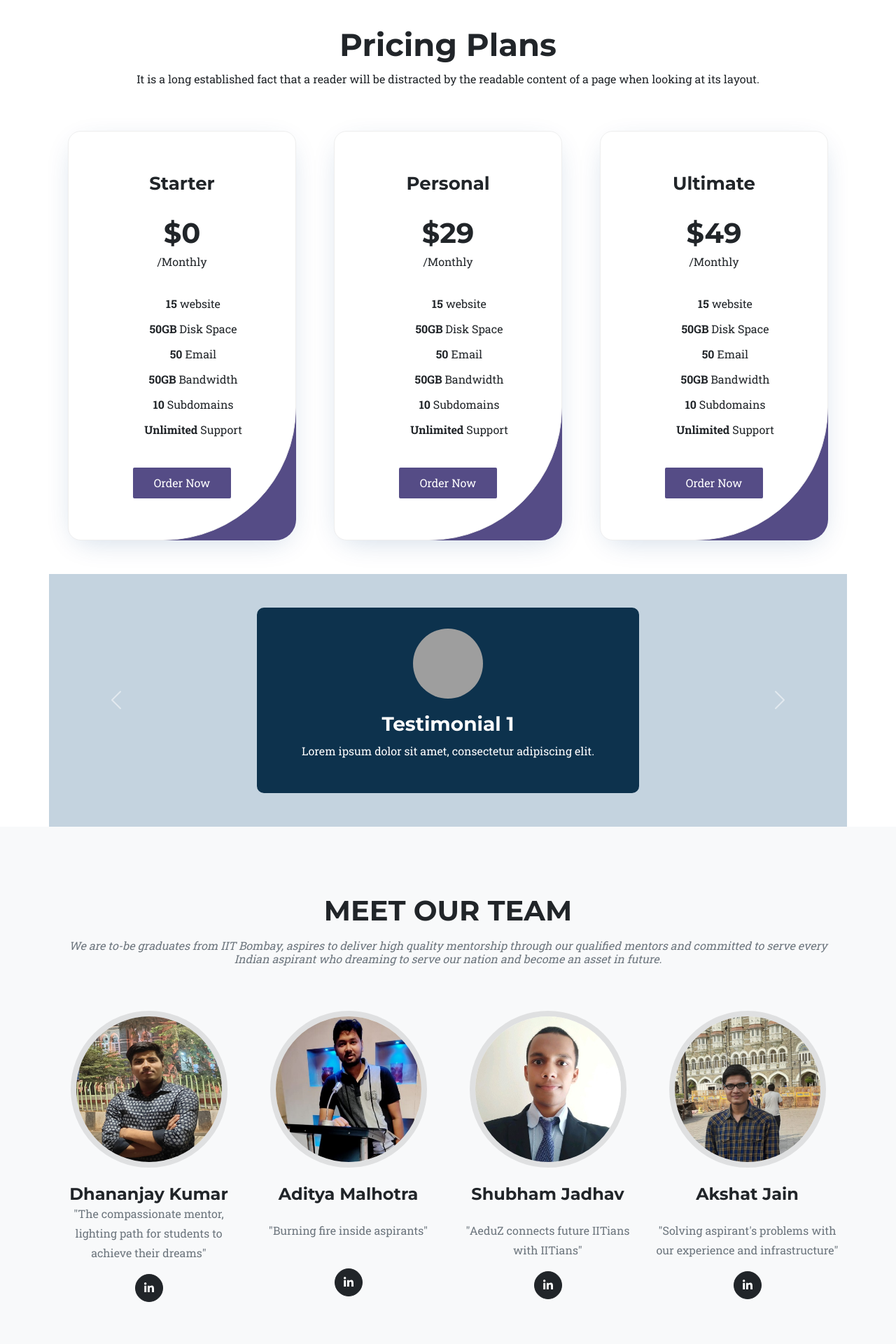
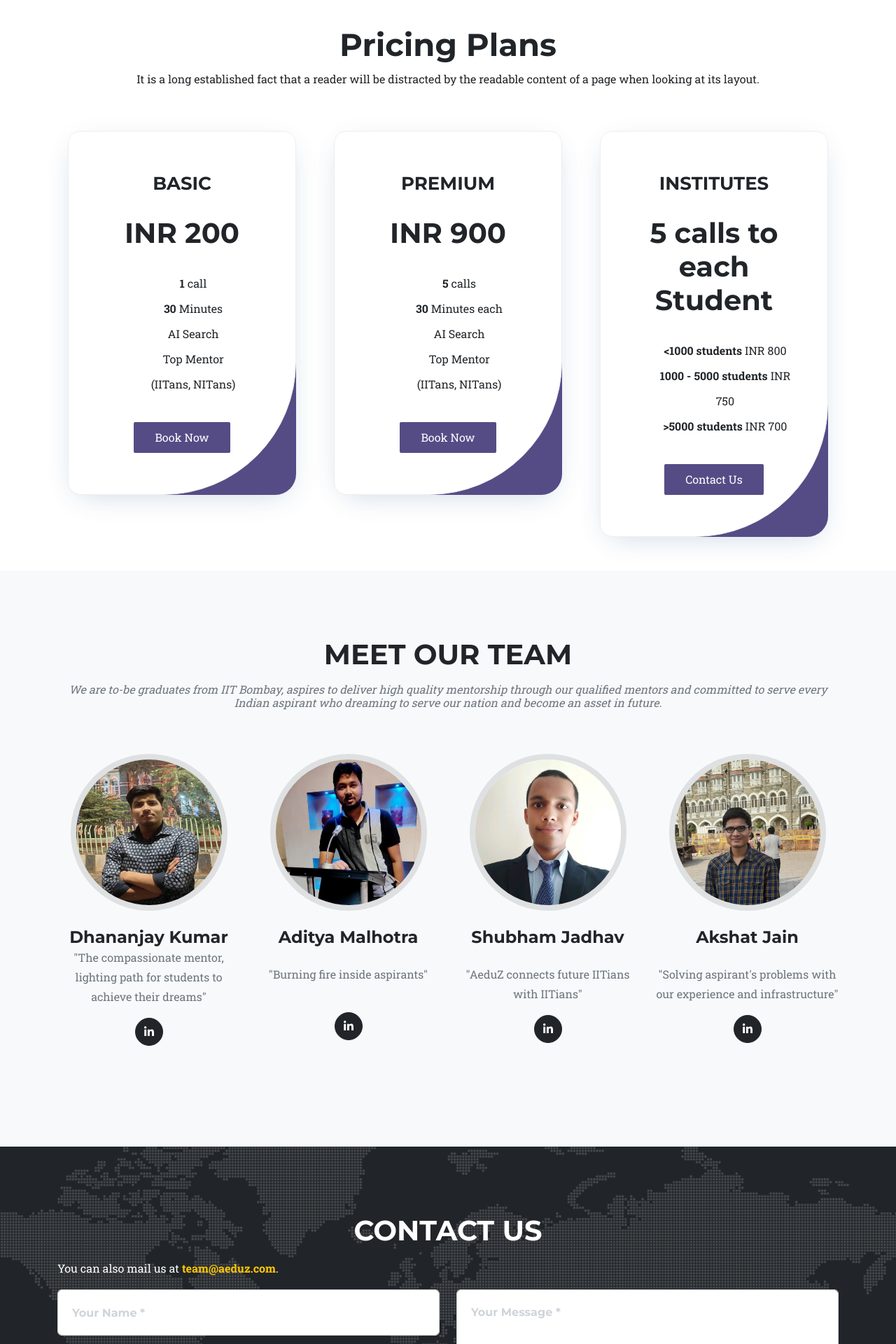
Before and after one commit to aeduz24/main_website, a Django app: page / in a window 1280 px wide. Shown: the part 2044-3964 px from the top of the page at 70% size. Run offline with Django 4.2, Linux system fonts and the light colour scheme; data comes from the database, SQL or seed files in the repository; some libraries are stand-ins or nearby versions; grey boxes are pictures that could not be loaded.

Commit message:
pricing updated

```diff
--- a/startup/settings.py
+++ b/startup/settings.py
@@ -23,7 +23,7 @@ BASE_DIR = Path(__file__).resolve().parent.parent
 SECRET_KEY = "django-insecure-n^x!sf$&m*___8yl0)yse#xo-r6628#zxq@=sasy@3%417(v@c"
 
 # SECURITY WARNING: don't run with debug turned on in production!
-DEBUG = True
+DEBUG = False
 
 ALLOWED_HOSTS =  ['www.aeduz.com','aeduz.com','13.126.66.72','localhost','127.0.0.1']
 
@@ -85,7 +85,7 @@ TEMPLATES = [
 
 WSGI_APPLICATION = "startup.wsgi.application"
 import os
-STATIC_URL = 'static_url/'
+STATIC_URL = 'static/'
 # STATIC_ROOT = os.path.join(BASE_DIR, 'static')
 
 # STATICFILES_DIRS = [
--- a/templates/index.html
+++ b/templates/index.html
@@ -255,22 +255,22 @@ Insight into student challenges and needs
                         <div class="pricing_design">
                             <div class="single-pricing">
                                 <div class="price-head">
-                                    <h2>Starter</h2>
-                                    <h1>$0</h1>
-                                    <span>/Monthly</span>
+                                    <h2>BASIC</h2>
+                                    <h1>INR 200</h1>
+                                    <!-- <span>/per call</span> -->
                                 </div>
                                 <ul>
-                                    <li><b>15</b> website</li>
-                                    <li><b>50GB</b> Disk Space</li>
-                                    <li><b>50</b> Email</li>
-                                    <li><b>50GB</b> Bandwidth</li>
-                                    <li><b>10</b> Subdomains</li>
-                                    <li><b>Unlimited</b> Support</li>
+                                    <li><b>1</b> call</li>
+                                    <li><b>30</b> Minutes</li>
+                                    <li>AI Search</li>
+                                    <li>Top Mentor</li>
+                                    <li>(IITans, NITans)</li>
+                                    <!-- <li><b>Unlimited</b> Support</li> -->
                                 </ul>
                                 <div class="pricing-price">
 
                                 </div>
-                                <a href="#" class="price_btn">Order Now</a>
+                                <a href="/accounts/google/login/" class="price_btn">Book Now</a>
                             </div>
                         </div>
                     </div><!--- END COL -->
@@ -278,22 +278,21 @@ Insight into student challenges and needs
                         <div class="pricing_design">
                             <div class="single-pricing">
                                 <div class="price-head">
-                                    <h2>Personal</h2>
-                                    <h1 class="price">$29</h1>
-                                    <span>/Monthly</span>
+                                    <h2>PREMIUM</h2>
+                                    <h1>INR 900</h1>
+                                    <!-- <span>/per call</span> -->
                                 </div>
                                 <ul>
-                                    <li><b>15</b> website</li>
-                                    <li><b>50GB</b> Disk Space</li>
-                                    <li><b>50</b> Email</li>
-                                    <li><b>50GB</b> Bandwidth</li>
-                                    <li><b>10</b> Subdomains</li>
-                                    <li><b>Unlimited</b> Support</li>
+                                    <li><b>5</b> calls</li>
+                                    <li><b>30</b> Minutes each</li>
+                                    <li>AI Search</li>
+                                    <li>Top Mentor</li>
+                                    <li>(IITans, NITans)</li>
                                 </ul>
                                 <div class="pricing-price">
 
                                 </div>
-                                <a href="#" class="price_btn">Order Now</a>
+                                <a href="/accounts/google/login/" class="price_btn">Book Now</a>
                             </div>
                         </div>
                     </div><!--- END COL -->
@@ -301,22 +300,22 @@ Insight into student challenges and needs
                         <div class="pricing_design">
                             <div class="single-pricing">
                                 <div class="price-head">
-                                    <h2>Ultimate</h2>
-                                    <h1 class="price">$49</h1>
-                                    <span>/Monthly</span>
+                                    <h2>INSTITUTES</h2>
+                                    <h1 class="price">5 calls to each Student</h1>
+                                    <!-- <span>/Monthly</span> -->
                                 </div>
                                 <ul>
-                                    <li><b>15</b> website</li>
-                                    <li><b>50GB</b> Disk Space</li>
-                                    <li><b>50</b> Email</li>
-                                    <li><b>50GB</b> Bandwidth</li>
-                                    <li><b>10</b> Subdomains</li>
-                                    <li><b>Unlimited</b> Support</li>
+                                    <li><b> &lt;1000 students</b> INR 800</li>
+                                    <li><b>1000 - 5000 students</b> INR 750</li>
+                                    <li><b>&gt;5000 students</b> INR 700</li>
+                                    <!-- <li><b>50GB</b> Bandwidth</li> -->
+                                    <!-- <li><b>10</b> Subdomains</li>
+                                    <li><b>Unlimited</b> Support</li> -->
                                 </ul>
                                 <div class="pricing-price">
 
                                 </div>
-                                <a href="#" class="price_btn">Order Now</a>
+                                <a href="#contact" class="price_btn">Contact Us</a>
                             </div>
                         </div>
                     </div><!--- END COL -->
@@ -327,7 +326,7 @@ Insight into student challenges and needs
 
         <!--Testimonial Section-->
 
-
+<!--
 <div class="container py-5" style="background-color: #c4d3df;">
     <div id="testimonialCarousel" class="carousel slide" data-bs-ride="carousel">
         <div class="carousel-inner">
@@ -375,7 +374,7 @@ Insight into student challenges and needs
             <span class="visually-hidden">Next</span>
         </button>
     </div>
-</div>
+</div> -->
 
 
               <!-- Team-->
@@ -463,6 +462,10 @@ Insight into student challenges and needs
                     <h2 class="section-heading text-uppercase">Contact Us</h2>
                     {% comment %} <h3 class="section-subheading text-muted">Lorem ipsum dolor sit amet consectetur.</h3> {% endcomment %}
                 </div>
+                 <p style="color : white">
+
+            You can also mail us at <strong><a href=mailto:team@aeduz.com>team@aeduz.com</a></strong>.
+        </p>
 
                 <form id="contactForm" method="post" action="/submit">{%csrf_token%}
                     <div class="row align-items-stretch mb-5">
```
